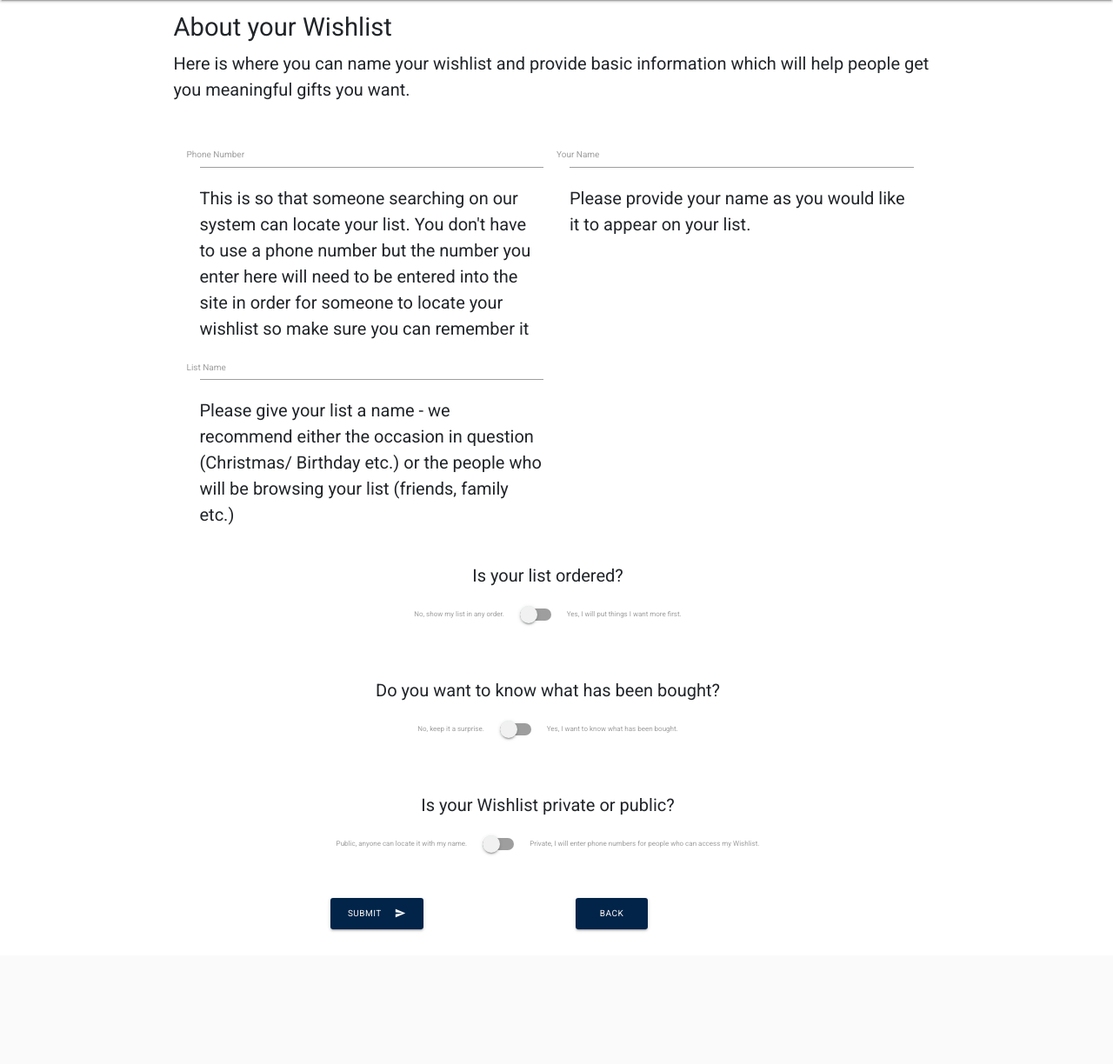
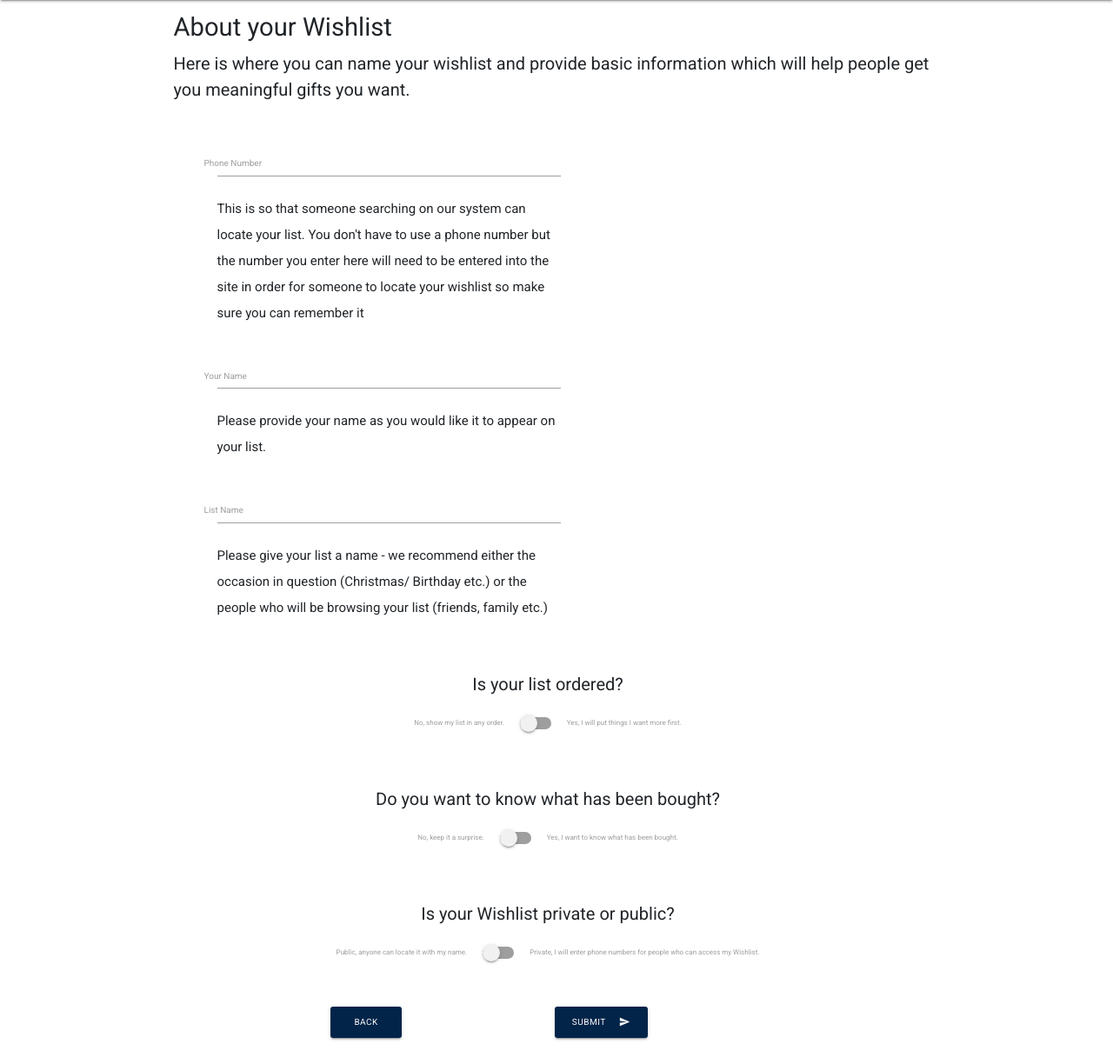
Before and after one commit to geminerald/pressie, a Flask app: a page that uses templates/pages/wishlist.html in a window 1280 px wide. Shown: the part 64-1288 px from the top of the page at 87% size. Before the commit the page ends 1135 px from the top, so only its background shows below. Run offline with Flask 2, Linux system fonts and the light colour scheme; the visitor is signed in with stand-in values (Sample User, id 1); a database or web service that is not in the repository returns one stand-in record (values such as "Sample title"); some libraries are stand-ins or nearby versions.

Commit message:
added classes to wishlist explanations and reversed order of buttons

```diff
--- a/static/style/style.css
+++ b/static/style/style.css
@@ -225,6 +225,9 @@ nav .brand-logo{
     flex-direction: column;
 }
 
+.input-field{
+    margin: 2rem;
+}
 
 /*Add Item Page*/
 
--- a/templates/pages/wishlist.html
+++ b/templates/pages/wishlist.html
@@ -2,7 +2,8 @@
 {% block content %}
 <div class="row">
 	<h3>About your Wishlist</h3>
-    <p>Here is where you can name your wishlist and provide basic information which will help people get you meaningful gifts you want.</p>
+	<p>Here is where you can name your wishlist and provide basic information which will help people get you meaningful
+		gifts you want.</p>
 </div>
 <form action="{{url_for('wishlist', method='POST', user=session.user)}}" method="POST" class="col s12">
 	<div class="input-field" hidden>
@@ -12,19 +13,22 @@
 			<div class="input-field col-sm-12 col-lg-6">
 				<input  id="phone_number" name="phone_number" type="text" class="validate" required>
 				<label for="phone_number">Phone Number</label>
-            <p>This is so that someone searching on our system can locate your list. You don't have to use a phone number but the number you enter here will need to be entered into the <br>
-            site in order for someone to locate your wishlist so make sure you can remember it</p>
+				<p class="wishlist-explanation"> <small> This is so that someone searching on our system can locate your list. You don't have to use a phone number but the number you enter here will need to be entered into the
+            site in order for someone to locate your wishlist so make sure you can remember it </small></p>
 			</div>
 			<div class="input-field col-sm-12 col-lg-6">
 				<input  id="first_name" name="first_name" type="text" class="validate" required>
 				<label for="first_name">Your Name</label>
-            <p>Please provide your name as you would like it to appear on your list.</p>
+				<p class="wishlist-explanation">
+					<small> Please provide your name as you would like it to appear on your list.</small></p>
 			</div>
 
 			<div class="input-field col-sm-12 col-lg-6">
 				<input id="last_name" name="last_name" type="text" class="validate" required>
 				<label for="last_name">List Name</label>
-            <p>Please give your list a name - we recommend either the occasion in question (Christmas/ Birthday etc.) or the people who will be browsing your list (friends, family etc.)</p>
+				<p class="wishlist-explanation">
+					<small>Please give your list a name - we recommend either the occasion in question (Christmas/ Birthday etc.) or the people who will be browsing your list (friends, family etc.)</small>
+				</p>
 			</div>
 
 		</div>
@@ -68,8 +72,9 @@
 			</div>
 		</div>
 		<div class="row button-row">
+            {% include 'components/backtoprofile.html' %}
 			{% include 'components/submitbutton.html' %}
-		{% include 'components/backtoprofile.html' %}
+
 
 		</div>
 </form>
```
Lines whose indentation alone changed are shown as unchanged.
